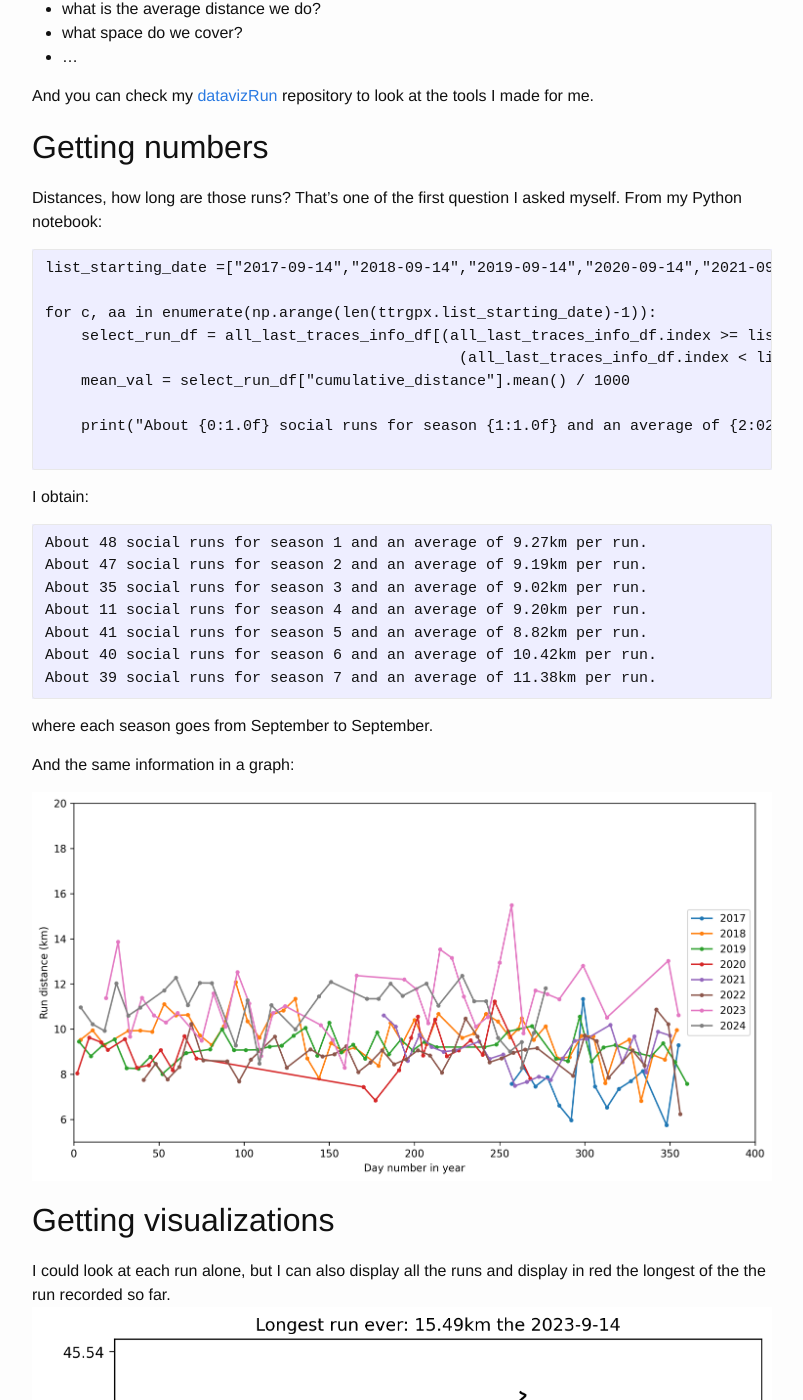
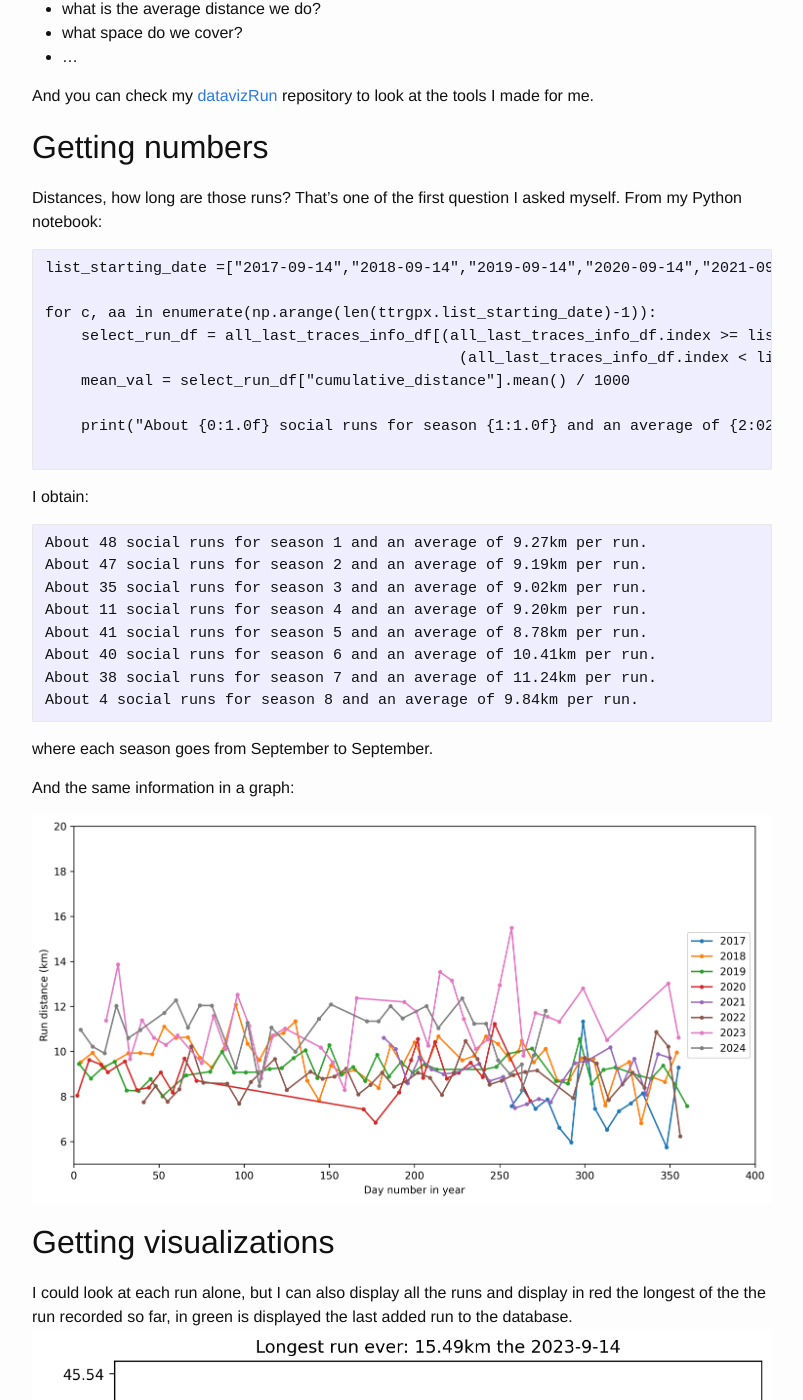
Before and after one commit to mrbonsoir/mrbonsoir.github.io, a Jekyll site: the page built from _posts/2024-08-15-Analysis-of-a-run-club-itinenaries.md, in a window 1280 px wide and 1400 px high, scrolled down 950 px. Shown: the whole window, without its empty margins (238-1041 px from the left). Built offline with Jekyll 4.4.1, drawn with Linux system fonts in a browser that asks for light colours.

Commit message:
typo corrections

````diff
--- a/_posts/2022-09-25-fifth-marathon-montreal.markdown
+++ b/_posts/2022-09-25-fifth-marathon-montreal.markdown
@@ -22,7 +22,7 @@ From km 33 I alternate run and tiny walk, I discover new pains, this time it is
 
 The closer you are to park Maisonneuve the longer it feels, and at the last turn in the opposite direction when we think we are arriving you can hear all runners screaming naaaannnnn.
 
-Boost time at km 39 where many run clubs have setup their cheering station. The amoung of noise they are making is wonderfull and giving me so much energy, love it.
+Boost time at km 39 where many run clubs have setup their cheering station. The amount of noise they are making is wonderfull and giving me so much energy, love it.
 
 Last 2km painfull but manage to give a last kick.
 
--- a/_posts/2024-08-15-Analysis-of-a-run-club-itinenaries.md
+++ b/_posts/2024-08-15-Analysis-of-a-run-club-itinenaries.md
@@ -33,7 +33,7 @@ And you can check my [datavizRun][datavizRun-link] repository to look at the too
 
 Distances, how long are those runs? That's one of the first question I asked myself. From my Python notebook:
 ```
-list_starting_date =["2017-09-14","2018-09-14","2019-09-14","2020-09-14","2021-09-14","2022-09-14","2023-09-14","2024-09-14"]
+list_starting_date =["2017-09-14","2018-09-14","2019-09-14","2020-09-14","2021-09-14","2022-09-14","2023-09-14","2024-09-14","2025-09-14"]
 
 for c, aa in enumerate(np.arange(len(ttrgpx.list_starting_date)-1)):
     select_run_df = all_last_traces_info_df[(all_last_traces_info_df.index >= list_starting_date[c]) &
@@ -49,9 +49,10 @@ About 48 social runs for season 1 and an average of 9.27km per run.
 About 47 social runs for season 2 and an average of 9.19km per run.
 About 35 social runs for season 3 and an average of 9.02km per run.
 About 11 social runs for season 4 and an average of 9.20km per run.
-About 41 social runs for season 5 and an average of 8.82km per run.
-About 40 social runs for season 6 and an average of 10.42km per run.
-About 39 social runs for season 7 and an average of 11.38km per run.
+About 41 social runs for season 5 and an average of 8.78km per run.
+About 40 social runs for season 6 and an average of 10.41km per run.
+About 38 social runs for season 7 and an average of 11.24km per run.
+About 4 social runs for season 8 and an average of 9.84km per run.
 ```
 where each season goes from September to September.
 
@@ -61,7 +62,7 @@ And the same information in a graph:
 
 ## Getting visualizations
 
-I could look at each run alone, but I can also display all the runs and display in red the longest of the the run recorded so far.
+I could look at each run alone, but I can also display all the runs and display in red the longest of the the run recorded so far, in green is displayed the last added run to the database.
 ![](/data/allRunTogther.png)
 
 Interesting fact, this longest run was to celebrate the 6th anniversary of the run club and we did pass by all the former starting points since its birth.
````
